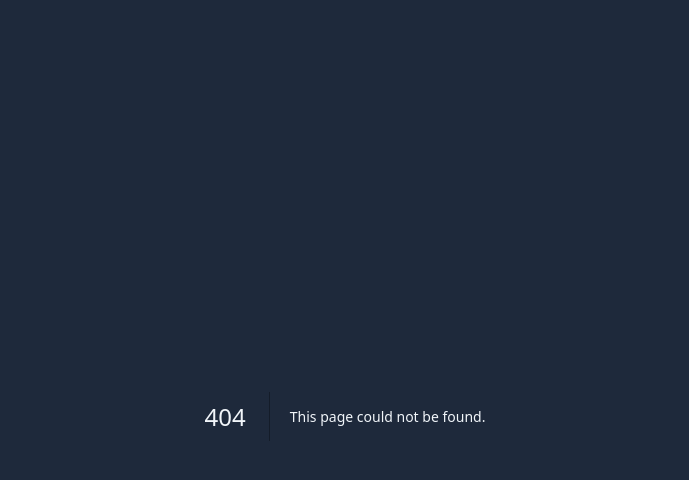
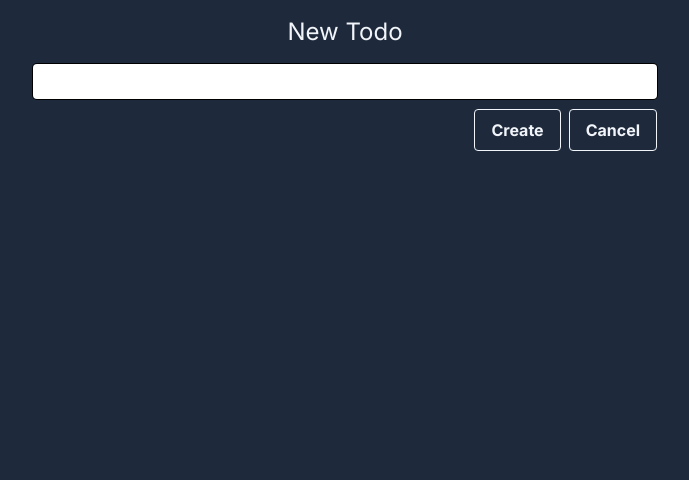
Before and after one commit to takahiromitsui/todo-graphql-frontend, a Next.js app: page /todo in a window 1280 px wide. Before the commit this address had no page. Shown: the top 480 px of the page, without its empty margins (295-984 px from the left). Built offline with nearby package versions, Linux system fonts and the light colour scheme.

Commit message:
feat: Create todo page

```diff
--- a/package.json
+++ b/package.json
@@ -11,6 +11,7 @@
   "dependencies": {
     "@apollo/client": "^3.7.15",
     "@radix-ui/react-checkbox": "^1.0.4",
+    "@radix-ui/react-form": "^0.0.3",
     "@radix-ui/react-icons": "^1.3.0",
     "@types/node": "20.2.5",
     "@types/react": "18.2.9",
--- a/src/app/layout.tsx
+++ b/src/app/layout.tsx
@@ -5,8 +5,7 @@ import { Inter } from 'next/font/google';
 const inter = Inter({ subsets: ['latin'] });
 
 export const metadata = {
-	title: 'Create Next App',
-	description: 'Generated by create next app',
+	title: 'TODO App',
 };
 
 export default function RootLayout({
--- a/src/app/page.tsx
+++ b/src/app/page.tsx
@@ -1,22 +1,10 @@
 import Link from 'next/link';
-import TodoItem, { TodoProps } from '@/components/TodoItem';
+import { TodoProps } from '@/components/TodoItem';
 import TodoList from '@/components/TodoList';
 
 export default function Home() {
-	const todos: TodoProps[] = [
-		{
-			id: '1',
-			title: 'Todo 1',
-			completed: false,
-		},
-		{
-			id: '2',
-			title: 'Todo 2',
-			completed: false,
-		},
-	];
 	return (
-		<main>
+		<>
 			<div className='flex justify-between items-center'>
 				<h1 className='text-2xl'>Todo</h1>
 				<Link href='/todo'>
@@ -28,6 +16,6 @@ export default function Home() {
 			<div>
 				<TodoList />
 			</div>
-		</main>
+		</>
 	);
 }
--- /dev/null
+++ b/src/app/todo/page.tsx
@@ -0,0 +1,10 @@
+import FormItem from '@/components/FormItem';
+
+export default function NewTodoPage() {
+	return (
+		<div className='flex flex-col items-center'>
+			<h1 className='text-2xl mb-4'>New Todo</h1>
+			<FormItem />
+		</div>
+	);
+}
--- /dev/null
+++ b/src/components/FormItem.tsx
@@ -0,0 +1,36 @@
+'use client';
+import * as Form from '@radix-ui/react-form';
+import Link from 'next/link';
+export default function FormItem() {
+	return (
+		<Form.Root className='w-1/2'>
+			<Form.Field className='grid mb-[10px]' name='todo'>
+				<div className='flex items-baseline justify-between'>
+					<Form.Message className='text-3 opacity-[0.8]' match='valueMissing'>
+						Invalid data
+					</Form.Message>
+				</div>
+				<Form.Control asChild>
+					<input
+						className='
+            text-black box-border w-full bg-blackA5 shadow-blackA9 inline-flex h-[35px] appearance-none items-center justify-center rounded-[4px] px-[10px] text-[15px] leading-none shadow-[0_0_0_1px] outline-none hover:shadow-[0_0_0_1px_black] focus:shadow-[0_0_0_2px_black] selection:color-white selection:bg-blackA9'
+						type='text'
+						required
+					/>
+				</Form.Control>
+			</Form.Field>
+			<div className='flex items-baseline justify-end gap-2'>
+				<Form.Submit asChild>
+					<button className='border border-slate-100 hover:bg-blue-700 font-bold py-2 px-4 rounded'>
+						Create
+					</button>
+				</Form.Submit>
+				<Link href='/'>
+					<button className='border border-slate-100 hover:bg-red-700 font-bold py-2 px-4 rounded'>
+						Cancel
+					</button>
+				</Link>
+			</div>
+		</Form.Root>
+	);
+}
```
Also changed, not shown: 1 other file (tests, documents, lock files or other folders).
